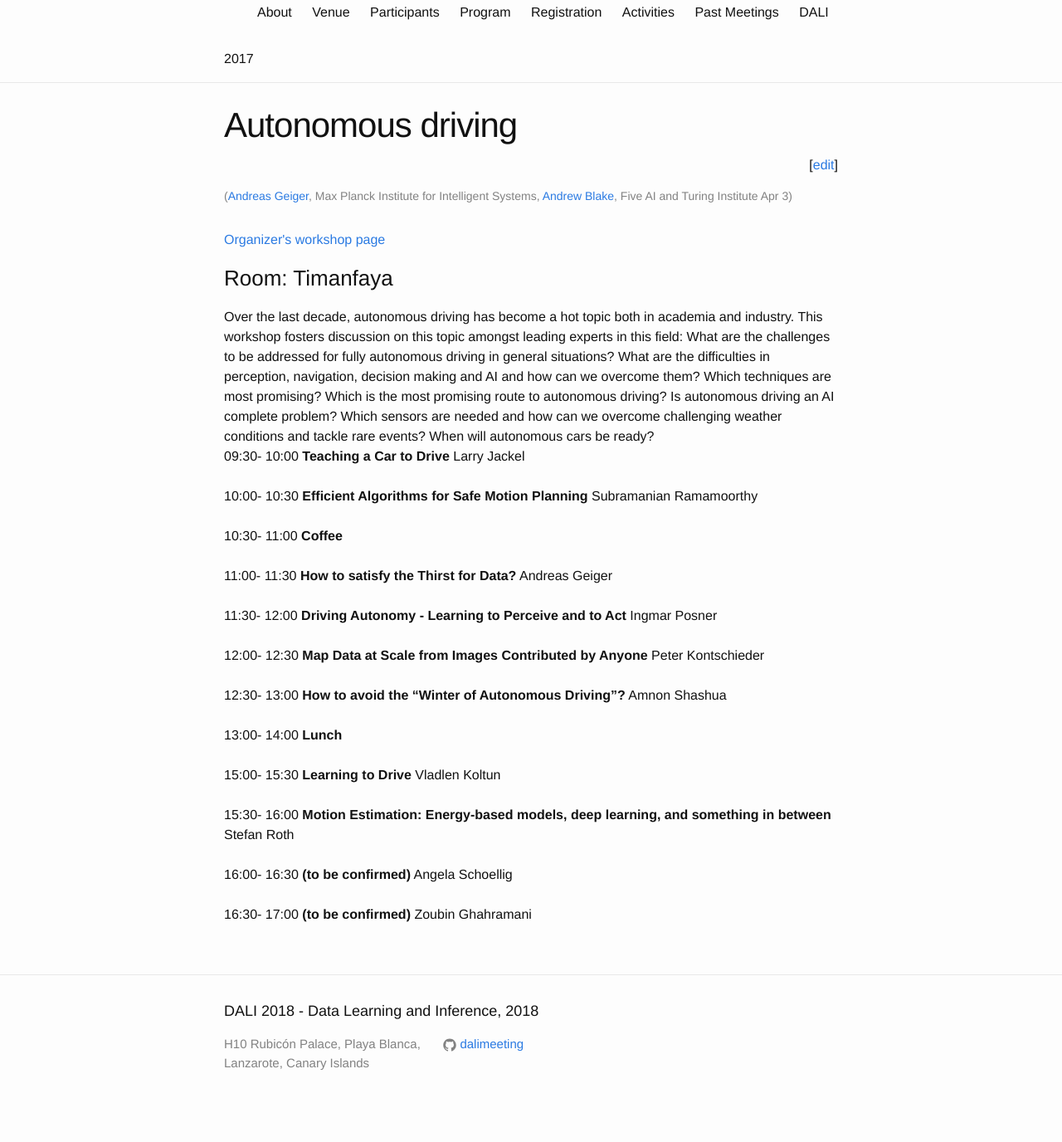
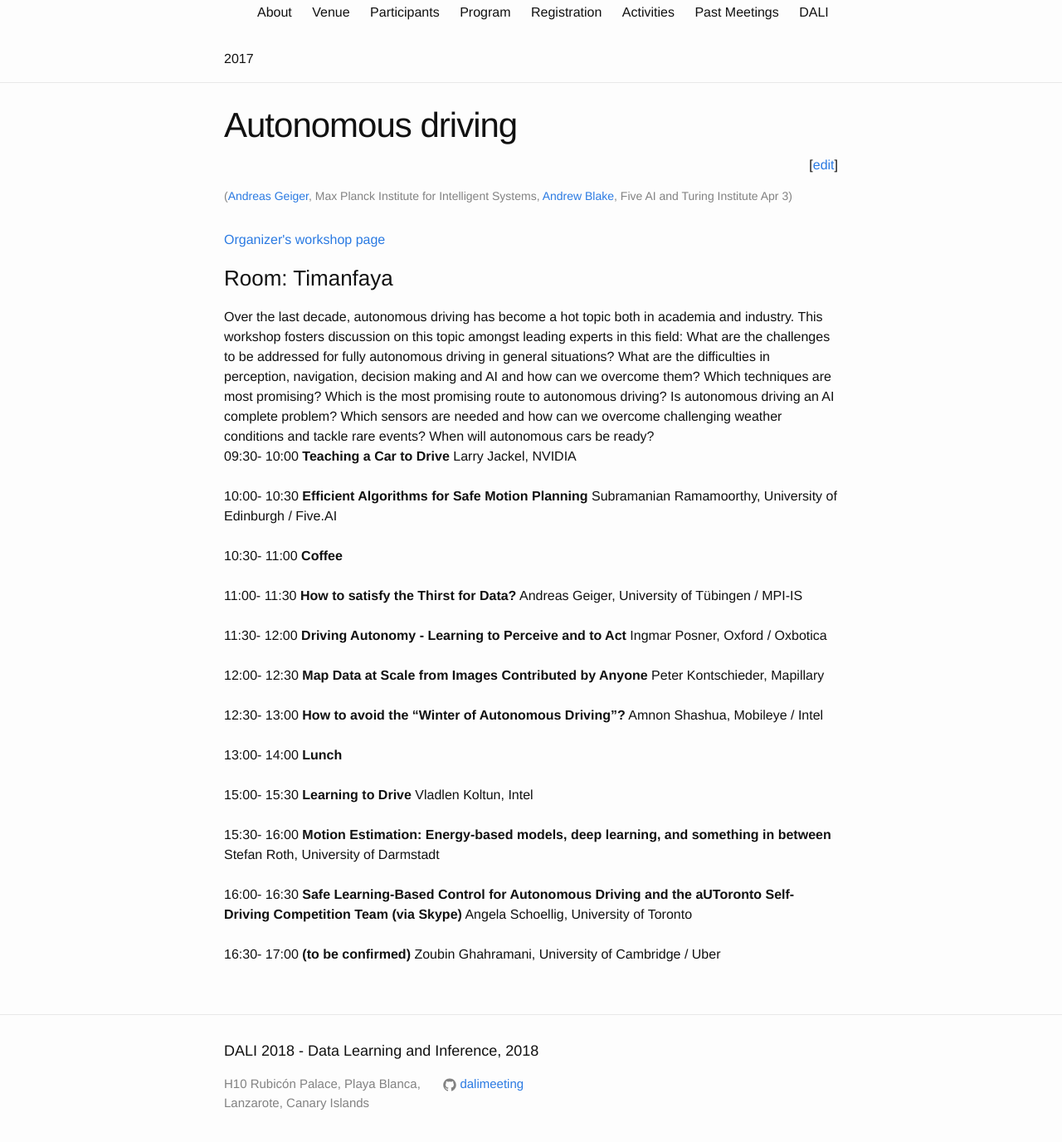
Before and after one commit to dalimeeting/dalimeeting.github.io, a Jekyll site: the page built from _posts/2018-04-03-autonomous-driving.md, in a window 1280 px wide and 1400 px high, scrolled down 364 px. Shown: the top 1376 px of the window at 83% size. Built offline with Jekyll 4.4.1, drawn with Linux system fonts in a browser that asks for light colours; before the commit the page ends 1716 px from its top, so only the background shows below that.

Commit message:
Update 2018-04-03-autonomous-driving.md

```diff
--- a/_posts/2018-04-03-autonomous-driving.md
+++ b/_posts/2018-04-03-autonomous-driving.md
@@ -21,10 +21,10 @@ show_abstracts: false
 talks:
 - title: "Teaching a Car to Drive"
   author:
-  - family:  Jackel
+  - family: Jackel
     given: Larry
     url:
-    institute:
+    institute: NVIDIA
   youtube:
   start: "09:30"
   end: "10:00"
@@ -33,7 +33,7 @@ talks:
   - given: Subramanian
     family:  Ramamoorthy
     url:
-    institute:
+    institute: University of Edinburgh / Five.AI
   youtube:
   start: "10:00"
   end: "10:30"
@@ -45,7 +45,7 @@ talks:
   - given: Andreas
     family: Geiger
     url:
-    institute:
+    institute: University of Tübingen / MPI-IS
   youtube:
   start: "11:00"
   end: "11:30"
@@ -54,7 +54,7 @@ talks:
   - given: Ingmar
     family: Posner
     url:
-    institute:
+    institute: Oxford / Oxbotica
   youtube:
   start: "11:30"
   end: "12:00"
@@ -63,7 +63,7 @@ talks:
   - given: Peter
     family: Kontschieder
     url:
-    institute:
+    institute: Mapillary
   youtube:
   start: "12:00"
   end: "12:30"
@@ -72,7 +72,7 @@ talks:
   - given: Amnon
     family: Shashua
     url:
-    institute:
+    institute: Mobileye / Intel
   youtube:
   start: "12:30"
   end: "13:00"
@@ -84,7 +84,7 @@ talks:
   - given: Vladlen
     family: Koltun
     url:
-    institute:
+    institute: Intel
   youtube:
   start: "15:00"
   end: "15:30"
@@ -93,16 +93,16 @@ talks:
   - given: Stefan
     family: Roth
     url:
-    institute:
+    institute: University of Darmstadt
   youtube:
   start: "15:30"
   end: "16:00"
-- title: "(to be confirmed)"
+- title: "Safe Learning-Based Control for Autonomous Driving and the aUToronto Self-Driving Competition Team (via Skype)"
   author:
   - given: Angela
     family: Schoellig
     url:
-    institute:
+    institute: University of Toronto
   youtube:
   start: "16:00"
   end: "16:30"
@@ -111,7 +111,7 @@ talks:
   - given: Zoubin
     family: Ghahramani
     url:
-    institute:
+    institute: University of Cambridge / Uber
   youtube:
   start: "16:30"
   end: "17:00"
```
